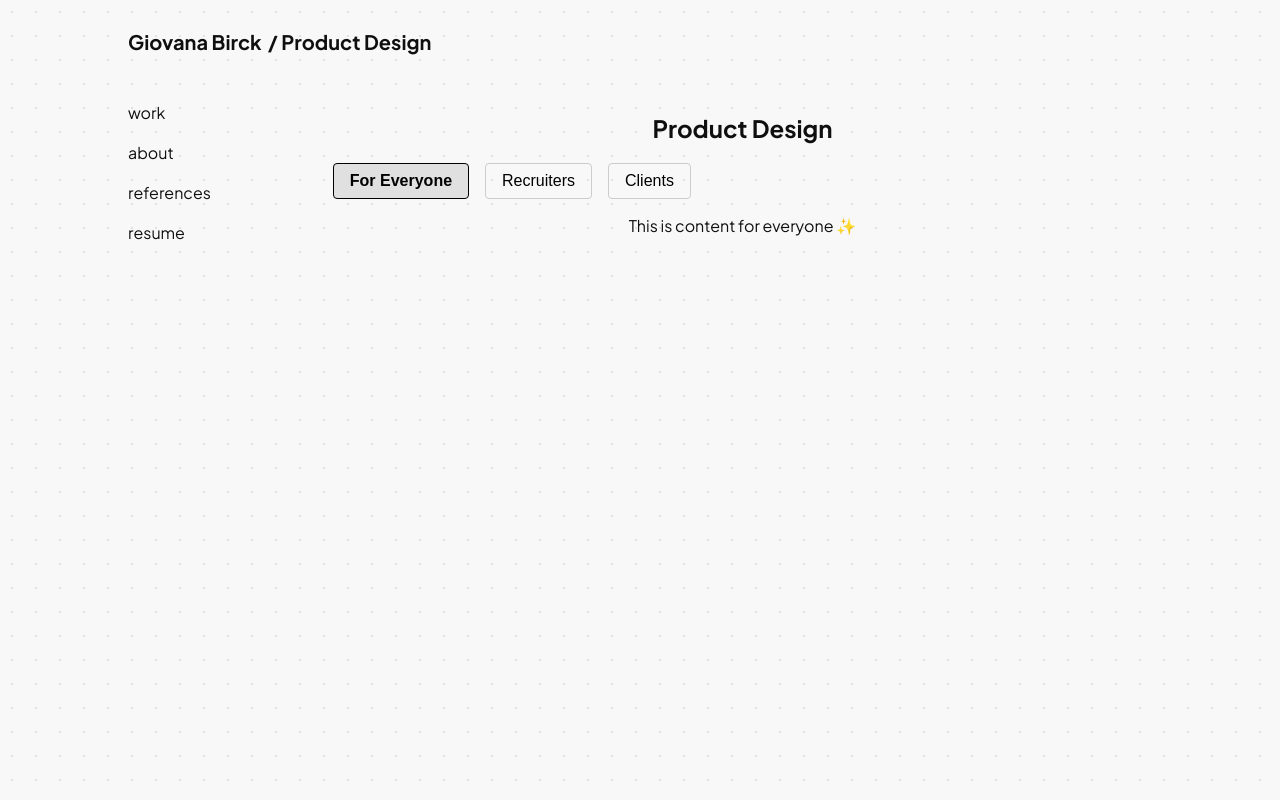
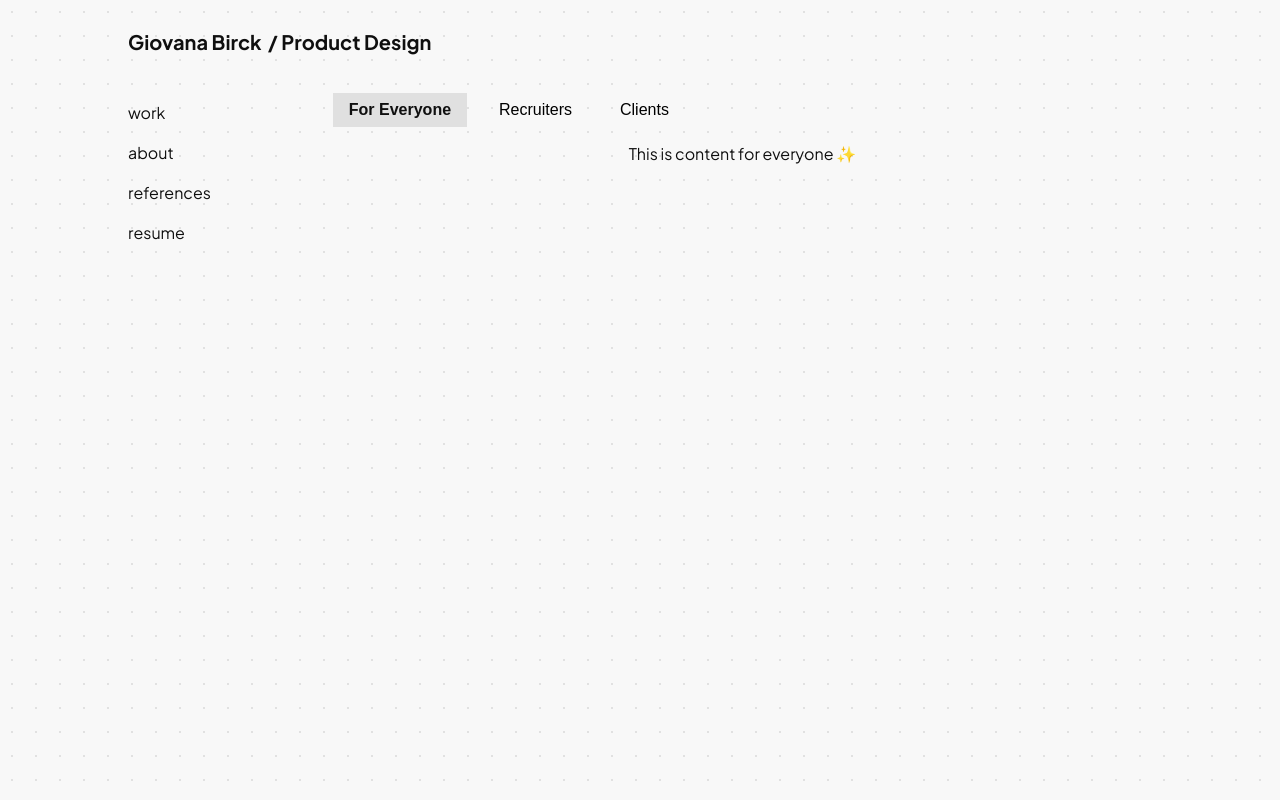
Before and after one commit to giovanabirck/website-test, a React (Create React App) app: page /product-design in a window 1280 px wide. Built offline with nearby package versions, Linux system fonts and the light colour scheme.

Commit message:
fixing tab styling

```diff
--- a/src/pages/product-design/ProductDesign.js
+++ b/src/pages/product-design/ProductDesign.js
@@ -38,7 +38,6 @@ function ProductDesign() {
         </div>
 
         <div className="content">
-          <h2>Product Design</h2>
 
           <div className="tabs">
             <button onClick={() => setActiveTab('everyone')} className={activeTab === 'everyone' ? 'active' : ''}>
--- a/src/pages/product-design/ProductDesign.modules.css
+++ b/src/pages/product-design/ProductDesign.modules.css
@@ -41,20 +41,17 @@
 
 .tabs button {
     padding: 0.5rem 1rem;
-    font-size: 1rem;
+    font-size: 16px;
     cursor: pointer;
     background: none;
-    border: 1px solid #ccc;
-    border-radius: 4px;
+    border: #494949;
     transition: all 0.2s ease;
 }
 
-.tabs button:hover {
-    background-color: #f0f0f0;
-}
-
 .tabs button.active {
-    border-color: black;
-    font-weight: bold;
+    color: #0F0F0F;
+    border-color: #0F0F0F;
+    font-weight: 800;
+    border-bottom: 1px;
     background-color: #e0e0e0;
 }
```
